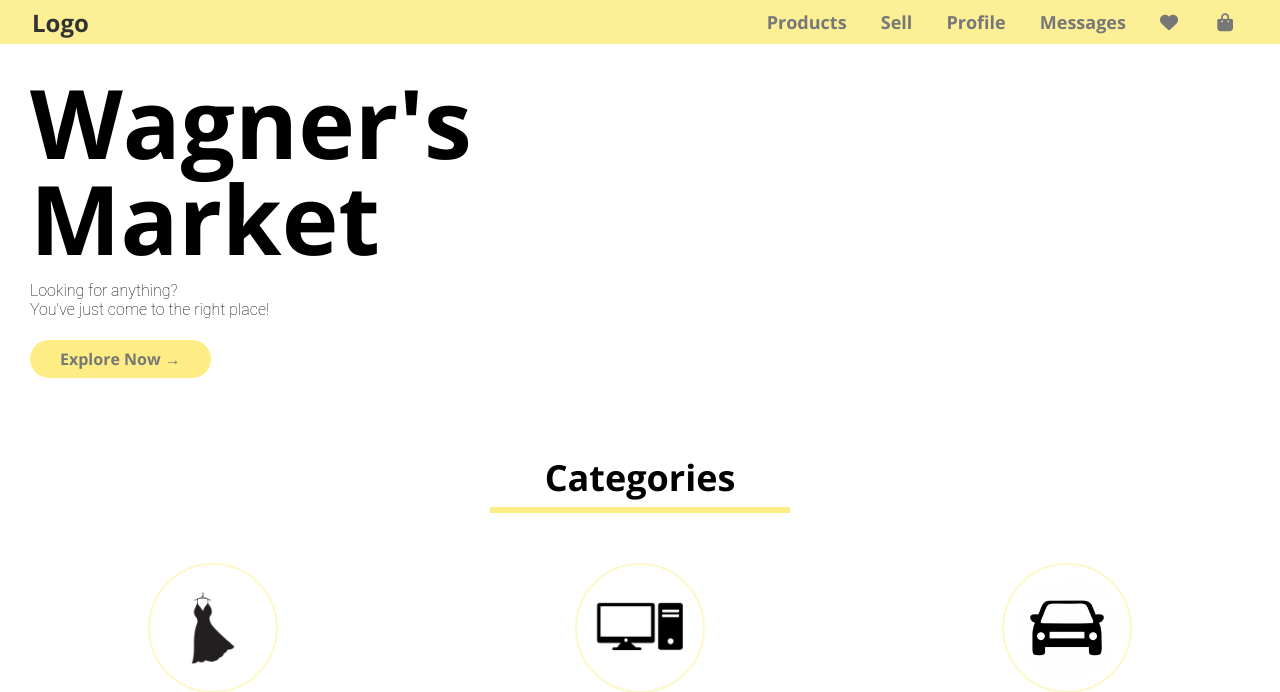
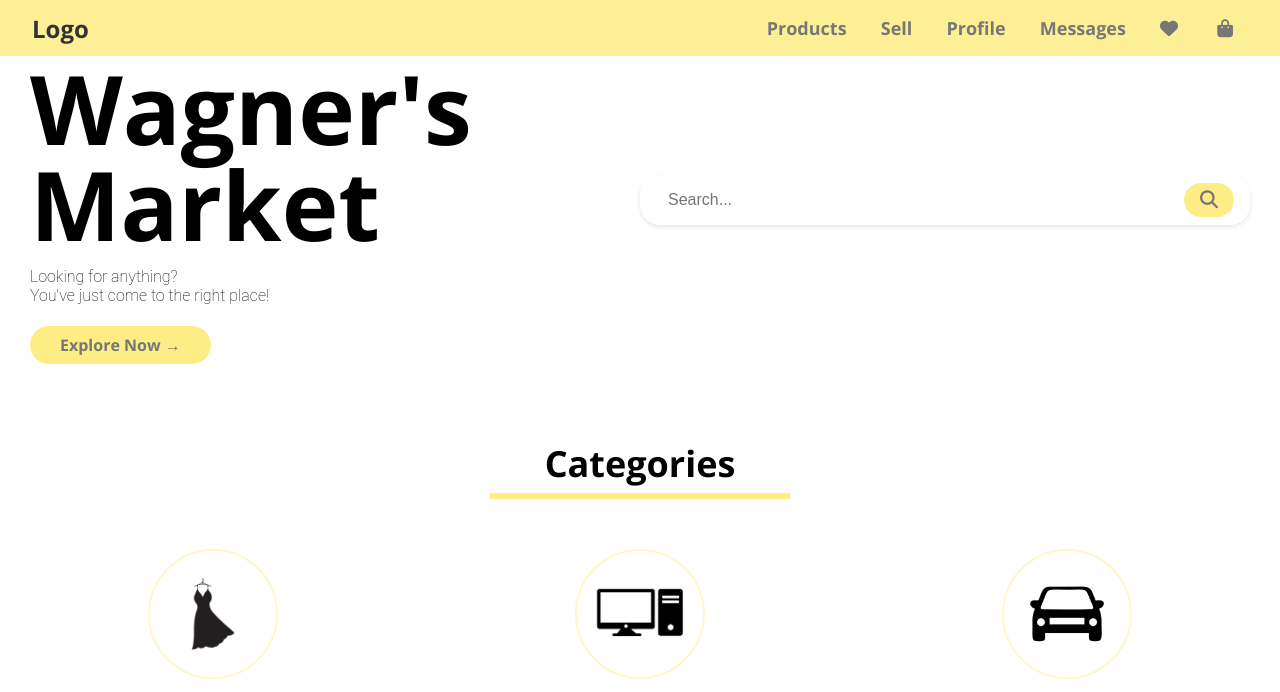
Before and after one commit to SimaoNery/WagnersMarket-L.T.W, a PHP site: page /pages in a window 1280 px wide. Shown: the top 692 px of the page. Run offline with PHP 8.4, Linux system fonts and the light colour scheme; data comes from the database, SQL or seed files in the repository; data that the repository does not hold is empty; some libraries are stand-ins or nearby versions.

Commit message:
Made small changes in header

```diff
--- a/css/style.css
+++ b/css/style.css
@@ -17,9 +17,14 @@ ul li a {
 
 header {
     display: flex;
+    height: 3.5rem;
     justify-content: space-between;
     align-items: center;
     background-color: rgba(253, 237, 132, 0.85);
+    position: fixed;
+    top: 0;
+    width: 100%;
+    z-index: auto;
 }
 
 .logo {
@@ -118,11 +123,29 @@ header h6 {
     font-size: 18px;
 }
 
+.scroll-watcher {
+    height: 6px;
+    position: fixed;
+    top: 0;
+    z-index: 1000;
+    background-color: #777;
+    width: 100%;
+    scale: 0 1;
+    transform-origin: left;
+    animation: scroll-watcher linear;
+    animation-timeline: scroll();
+}
+
+@keyframes scroll-watcher {
+    to {scale: 1 1;}
+}
+
 .row {
     display: flex;
     align-items: center;
     flex-wrap: wrap;
     justify-content: space-around;
+    margin: 30px;
 }
 
 .col-2 {
@@ -134,13 +157,13 @@ header h6 {
     font-family: 'Open Sans', sans-serif;
     font-size: 6rem;
     line-height: 6rem;
-    margin: 30px 0 15px 30px;
+    margin: 30px 0 15px 0;
 }
 
 .col-2 p {
     font-family: 'Roboto', sans-serif;
     font-weight: 100;
-    margin: 15px 10px 15px 30px;
+    margin: 15px 10px 15px 0;
 }
 
 .btn {
@@ -148,7 +171,7 @@ header h6 {
     background: rgba(253, 237, 132, 1);
     color: #777;
     padding: 8px 30px;
-    margin: 6px 0 5px 30px;
+    margin: 6px 0 5px 0;
     border-radius: 30px;
     transition: 0.3s;
 }
@@ -156,6 +179,45 @@ header h6 {
 .btn:hover {
     color: black;
 }
+
+.search-bar {
+    display: flex;
+    align-items: center;
+    background-color: #fff;
+    border-radius: 20px;
+    box-shadow: 0 2px 4px rgba(0, 0, 0, 0.1);
+    padding: 8px 16px;
+}
+
+.search-bar input[type="text"] {
+    flex: 1;
+    border: none;
+    outline: none;
+    font-size: 16px;
+    padding: 8px 12px;
+    border-radius: 20px;
+}
+
+.search-bar button {
+    background-color: rgba(253, 237, 132, 1);
+    color: #777;
+    border: none;
+    outline: none;
+    cursor: pointer;
+    padding: 8px 16px;
+    border-radius: 20px;
+    margin-left: 8px;
+    transition: background-color 0.3s;
+}
+
+.search-bar button:hover {
+    color: black;
+}
+
+.search-bar button i {
+    font-size: 18px;
+}
+
 
 section#categories {
     font-family: 'Open Sans', sans-serif;
--- a/templates/common.tpl.php
+++ b/templates/common.tpl.php
@@ -38,6 +38,7 @@
                         </ul>
 </section>
             </header>
+            <div class="scroll-watcher"></div>
 
 <?php } ?>
 
--- a/templates/home.tpl.php
+++ b/templates/home.tpl.php
@@ -15,7 +15,10 @@ declare(strict_types=1);
             <a href="" class="btn">Explore Now &#8594;</a>
         </section>
         <section class="col-2">
-
+            <div class="search-bar">
+                <input type="text" placeholder="Search...">
+                <button><i class="fa fa-search"></i></button>
+            </div>
         </section>
     </section>
 <?php }?>
```
